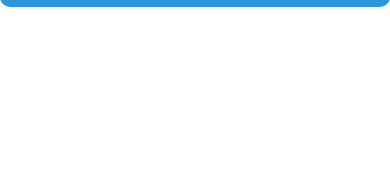
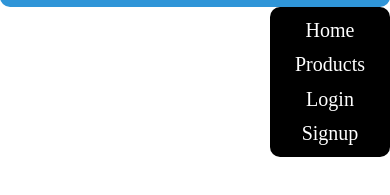
Before and after one commit to KayNi9/navbar-dynamic, a plain HTML site: page index.html in a window 390 px wide. Shown: the part 63-258 px from the top of the page. Drawn offline with Linux system fonts and the light colour scheme.

Commit message:
Update nav.css

```diff
--- a/nav.css
+++ b/nav.css
@@ -53,7 +53,9 @@ a{
     color: white;
     font-size: 25px;
 }
-
+section{
+    display: none;
+}
 
 @media (min-width:0px) and (max-width:580px) {
     #second{
@@ -73,6 +75,6 @@ a{
         align-items: center;
         position: absolute;
         right: 0px;
-        display: none;
+/*         display: none; */
     }
 }
```
